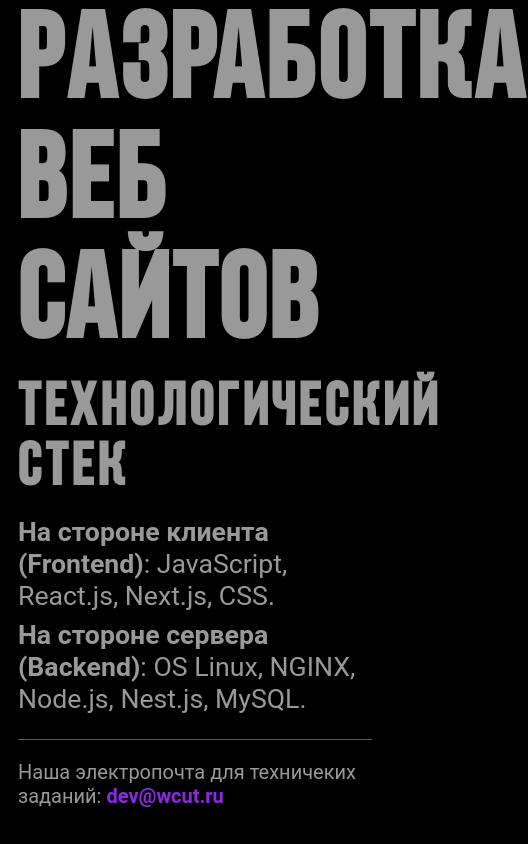
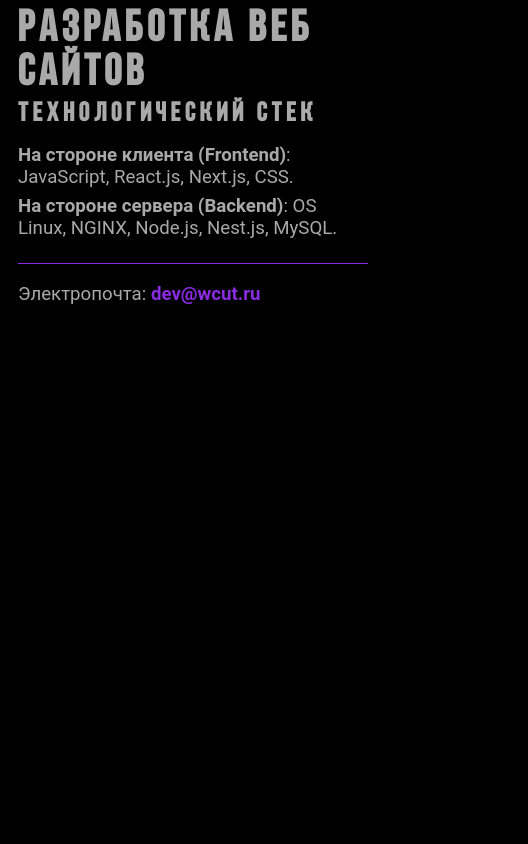
Before and after one commit to ippon1974/dev.wcut.ru, a Next.js app in the folder client/: page / in a window 390 px wide. Shown: the whole page, 528 px wide, since content can reach past the window. Built offline with nearby package versions, Linux system fonts and the light colour scheme.

Commit message:
edit query css

```diff
--- a/client/src/app/globals.css
+++ /dev/null
@@ -1,49 +0,0 @@
-:root {
-  --background: #ffffff;
-  --foreground: #171717;
-}
-
-@media (prefers-color-scheme: dark) {
-  :root {
-    --background: #0a0a0a;
-    --foreground: #ededed;
-  }
-}
-
-html {
-  height: 100%;
-}
-
-html,
-body {
-  max-width: 100vw;
-  overflow-x: hidden;
-}
-
-body {
-  min-height: 100%;
-  display: flex;
-  flex-direction: column;
-  color: var(--foreground);
-  background: var(--background);
-  font-family: Arial, Helvetica, sans-serif;
-  -webkit-font-smoothing: antialiased;
-  -moz-osx-font-smoothing: grayscale;
-}
-
-* {
-  box-sizing: border-box;
-  padding: 0;
-  margin: 0;
-}
-
-a {
-  color: inherit;
-  text-decoration: none;
-}
-
-@media (prefers-color-scheme: dark) {
-  html {
-    color-scheme: dark;
-  }
-}
--- a/client/src/app/layout.js
+++ b/client/src/app/layout.js
@@ -19,8 +19,10 @@ export const metadata = {
 
 export default function RootLayout({ children }) {
   return (
-    <html lang="en" className={`${geistSans.variable} ${geistMono.variable}`}>
-      <body>{children}</body>
+    <html lang="en">
+      <body>
+        {children}
+      </body>
     </html>
   );
 }
--- a/client/src/app/page.js
+++ b/client/src/app/page.js
@@ -14,7 +14,7 @@ export default function Home() {
       </main>
       <footer className={styles.footer}>
         <hr />
-        <p>Наша электропочта для техничеких заданий: <span>dev@wcut.ru</span></p>
+        <p>Электропочта: <span>dev@wcut.ru</span></p>
       </footer>
       </div>
     </div>
--- a/client/src/styles/page.module.css
+++ b/client/src/styles/page.module.css
@@ -1,6 +1,3 @@
-@import url(res/index/429.css);
-
-
 @font-face {
     font-family: "Roboto";
     font-style: normal;
@@ -25,13 +22,15 @@
 
 body{
     background: black;
-    color: #999999;
+    color: darkgray;
 }
+
 
 .wrapper {
     margin: 0 10px 0 10px;
     padding: 0;
 }
+
 
 h1.headerH1 {
     font-family: "BebasNeueRegular", "Roboto", "Arial", sans-serif;
@@ -48,36 +47,85 @@ h2.headerH2 {
     padding: 0;
     margin: 0.2em 0 0 0;
 }
-
 .main {
     margin: 1em 0 1.5em 0;
     padding: 0;
 }
-
 .main p {
     font-family: "Roboto", "Arial", sans-serif;
     font-size:20pt;
     margin: 0 0 7px 0;
     padding: 0;
 }
-
 .footer {
     margin: 1em 0 1.5em 0;
     padding: 0;
 }
-
 .footer hr {
     border: none;
     height: 1px;
     background-color: blueviolet;
 }
-
 .footer p {
     font-family: "Roboto", "Arial", sans-serif;
     font-size:15pt;
 }
-
 .footer p span {
     color: blueviolet;
     font-weight: bold;
 }
+
+@media (max-width: 429px) {.wrapper {margin: 0 10px 0 10px;padding: 0;max-width: 380px;}
+    h1.headerH1 {font-size:40pt;}
+    h2.headerH2 {font-size:25pt;}
+    .main p {font-size:15pt;}
+    .footer p {font-family: "Roboto", "Arial", sans-serif;font-size:13pt;}
+}
+
+@media (max-width: 415px) {
+    .wrapper {margin: 0 10px 0 10px;padding: 0;max-width: 374px;}
+    h1.headerH1 {font-size:35pt;}
+    h2.headerH2 {font-size:22pt;}
+    .main p {font-size:15pt;}
+    .footer p {font-size:14pt;}
+}
+
+@media (max-width: 394px) {
+    .wrapper {margin: 0 10px 0 10px;padding: 0;max-width: 353px;}
+    h1.headerH1 {font-size:33pt;}
+    h2.headerH2 {font-size:20pt;}
+    .main p {font-size:14pt;}
+    .footer p {font-size:14pt;}
+}
+
+@media (max-width: 391px) {
+    .wrapper {margin: 0 10px 0 10px;padding: 0;max-width: 350px;}
+    h1.headerH1 {font-size:33pt;}
+    h2.headerH2 {font-size:20pt;}
+    .main p {font-size:14pt;}
+    .footer p {font-size:14pt;}
+}
+
+@media (max-width: 386px) {
+    .wrapper {margin: 0 10px 0 10px;padding: 0;max-width: 348px;}
+    h1.headerH1 {font-size:33pt;}
+    h2.headerH2 {font-size:20pt;}
+    .main p {font-size:14pt;}
+    .footer p {font-size:14pt;}
+}
+
+@media (max-width: 384px) {
+    .wrapper {margin: 0 10px 0 10px;padding: 0;max-width: 340px;}
+    h1.headerH1 {font-size:33pt;}
+    h2.headerH2 {font-size:20pt;}
+    .main p {font-size:14pt;}
+    .footer p {font-size:14pt;}
+}
+
+@media (max-width: 376px) {
+    .wrapper {margin: 0 10px 0 10px;padding: 0;max-width: 330px;}
+    h1.headerH1 {font-size:31pt;}
+    h2.headerH2 {font-size:18pt;}
+    .main p {font-size:12pt;}
+    .footer p {font-size:14pt;}
+}
--- a/client/src/styles/res/index/415.css
+++ b/client/src/styles/res/index/415.css
@@ -13,7 +13,6 @@
     .header{
       display: none;
     }
-
 
     .maincontext {
       margin: 0;
--- a/client/src/styles/res/index/429.css
+++ b/client/src/styles/res/index/429.css
@@ -1,3 +1,9 @@
 @media (max-width: 429px) {
+    h1.headerH1 {
+        font-size:50pt;
+    }
 
+    h2.headerH2 {
+        font-size:30pt;
+    }
 }
```
Also changed, not shown: 1 other file (tests, documents, lock files or other folders).
